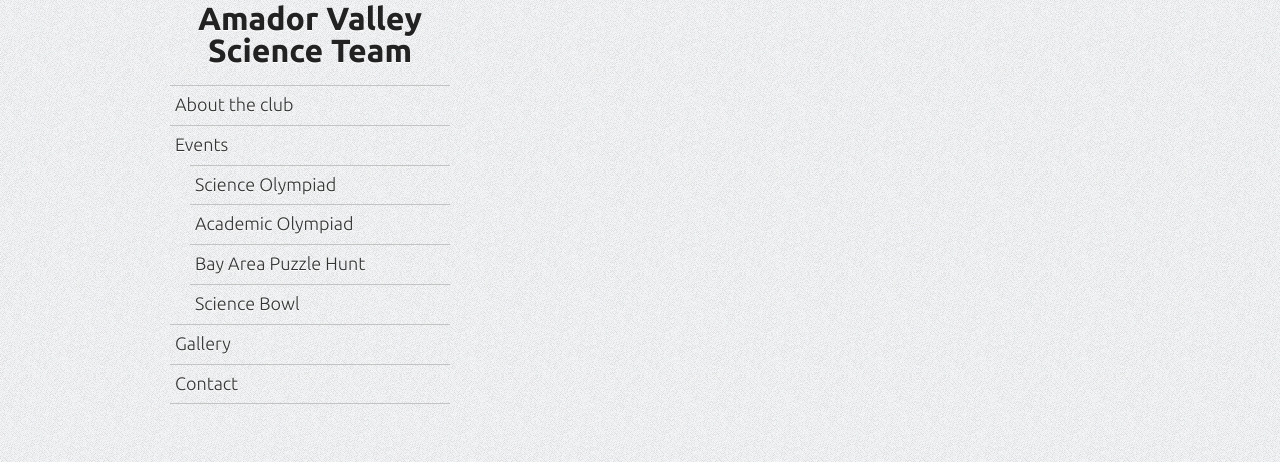
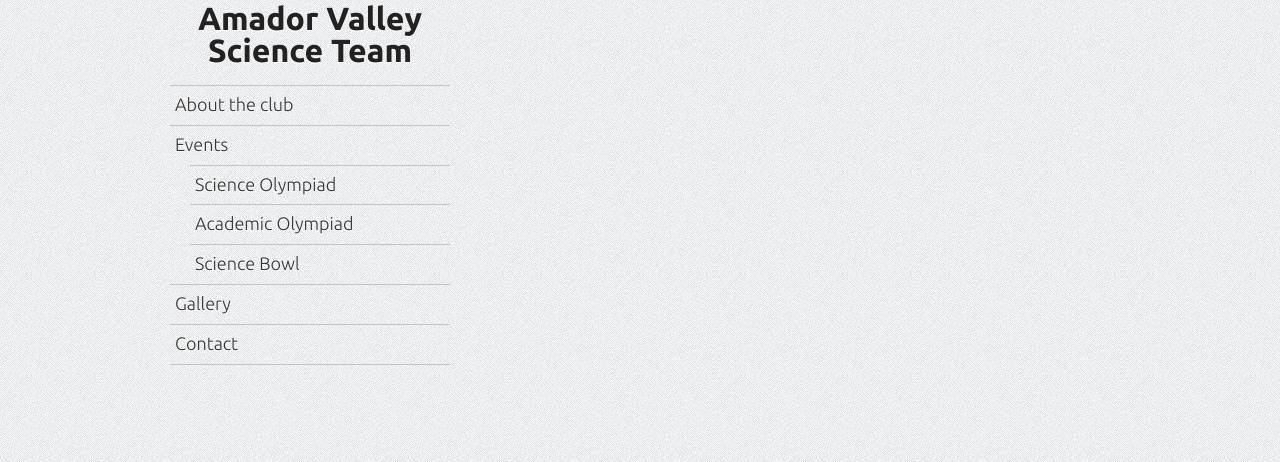
Before and after one commit to CodeAnimator2/ScienceTeamWebsite, a PHP site: page /g_header.php in a window 1280 px wide. Shown: the part 338-800 px from the top of the page. Run offline with PHP 8.4, Linux system fonts and the light colour scheme.

Commit message:
Comment puzzlehunt out
Must edit other events still

```diff
--- a/g_header.php
+++ b/g_header.php
@@ -35,7 +35,7 @@
 				<ul class="nav">
 					<li><a id="nav-scioly" href="/events/science-olympiad/">Science Olympiad</a></li>
 					<li><a id="nav-academicoly" href="/events/academic-olympiad/">Academic Olympiad</a></li>
-					<li><a id="nav-puzzlehunt" href="/events/puzzle-hunt/">Bay Area Puzzle Hunt</a></li>
+					<!--<li><a id="nav-puzzlehunt" href="/events/puzzle-hunt/">Bay Area Puzzle Hunt</a></li>-->
 					<li><a id="nav-scibowl" href="/events/science-bowl/">Science Bowl</a></li>
 				</ul>
 			</li>
```
